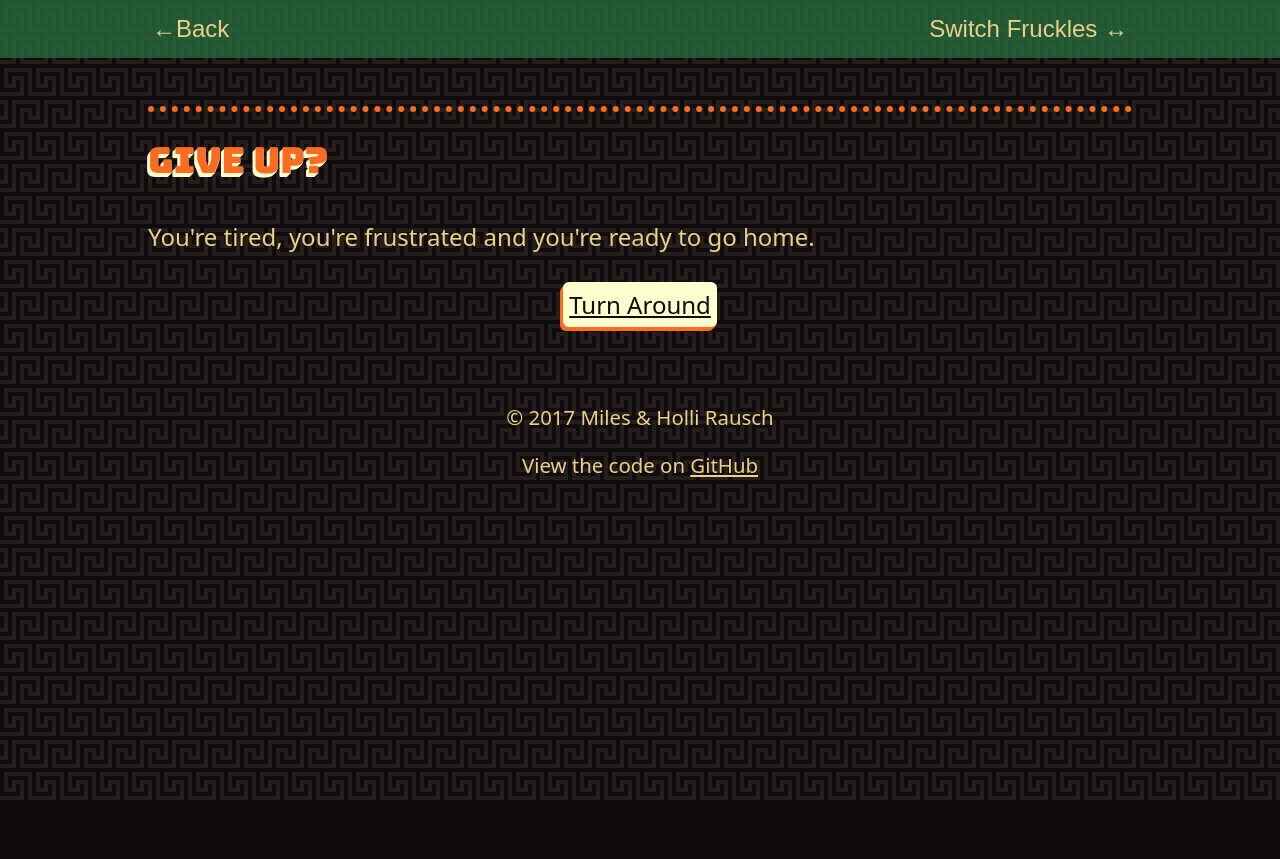
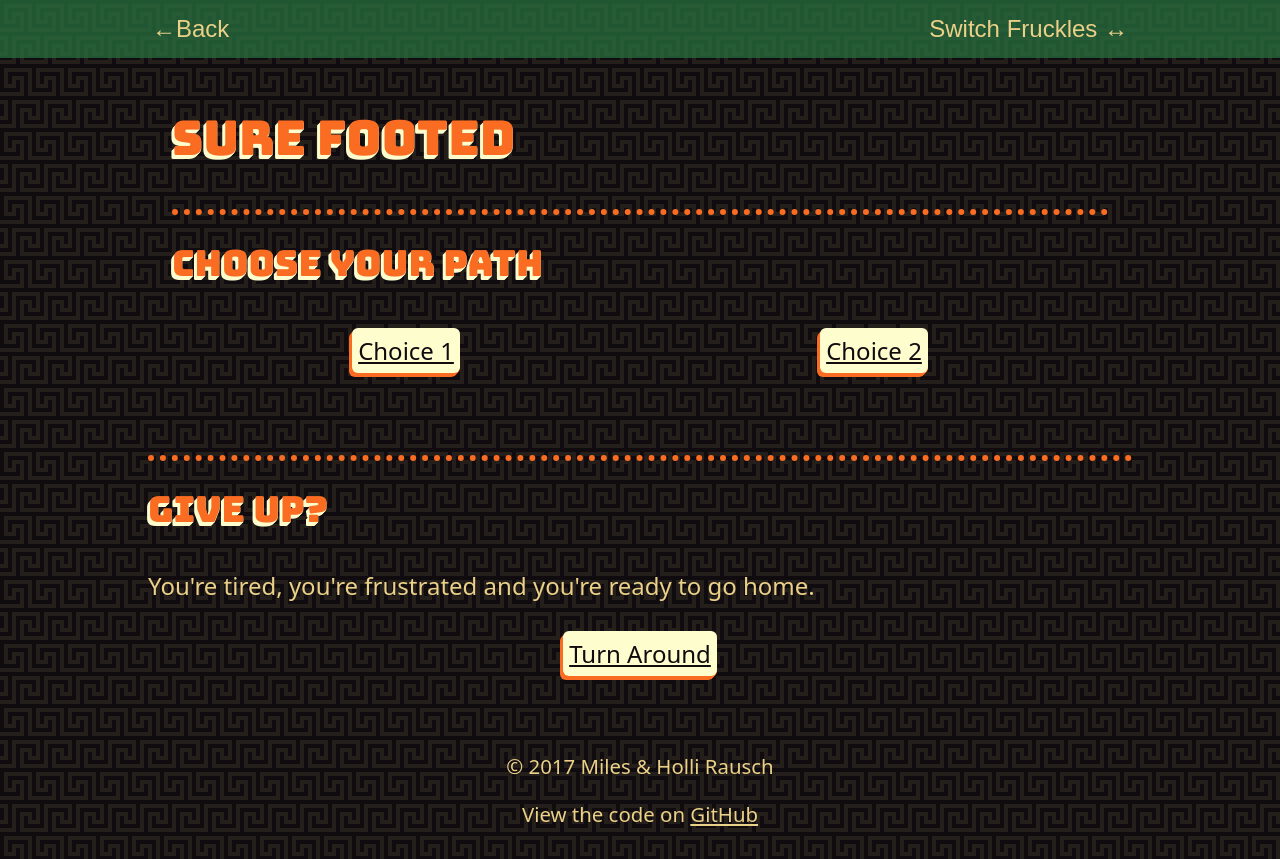
Before and after one commit to awayken/2017-christmas-card, a Nuxt app: page /cross-the-river in a window 1280 px wide. Before the commit the page ends 800 px from the top, so only its background shows below. Built offline with nearby package versions, Linux system fonts and the light colour scheme.

Commit message:
Placeholder river crossing

```diff
--- /dev/null
+++ b/pages/cross-the-river.vue
@@ -0,0 +1,38 @@
+<template>
+  <section class="container">
+    <story title="Sure Footed">
+      <div v-if="$store.state.readingLevel === 'old'">
+        <p></p>
+      </div>
+      <div v-else>
+      </div>
+
+      <Chooser title="Choose Your Path">
+        <nav slot="choices" class="chooser__choices">
+          <nuxt-link to="/" class="chooser__choice chooser__choice-target">
+            Choice 1
+          </nuxt-link>
+          <nuxt-link to="/" class="chooser__choice chooser__choice-target">
+            Choice 2
+          </nuxt-link>
+        </nav>
+      </Chooser>
+    </story>
+  </section>
+</template>
+
+<script>
+  import Story from '~/components/Story.vue'
+  import Chooser from '~/components/Chooser.vue'
+
+  export default {
+    components: {
+      Story,
+      Chooser
+    }
+  }
+</script>
+
+<style scoped>
+  /* Special page styling */
+</style>
```
